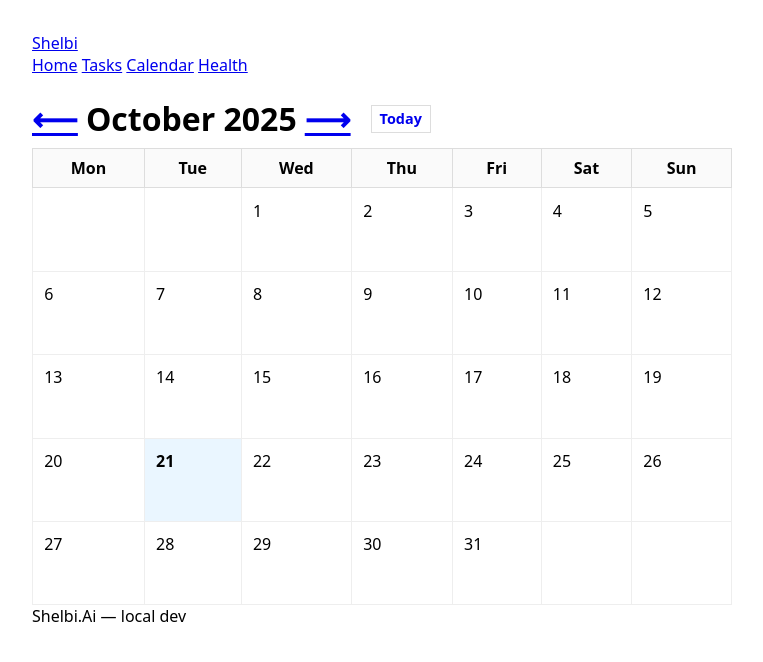
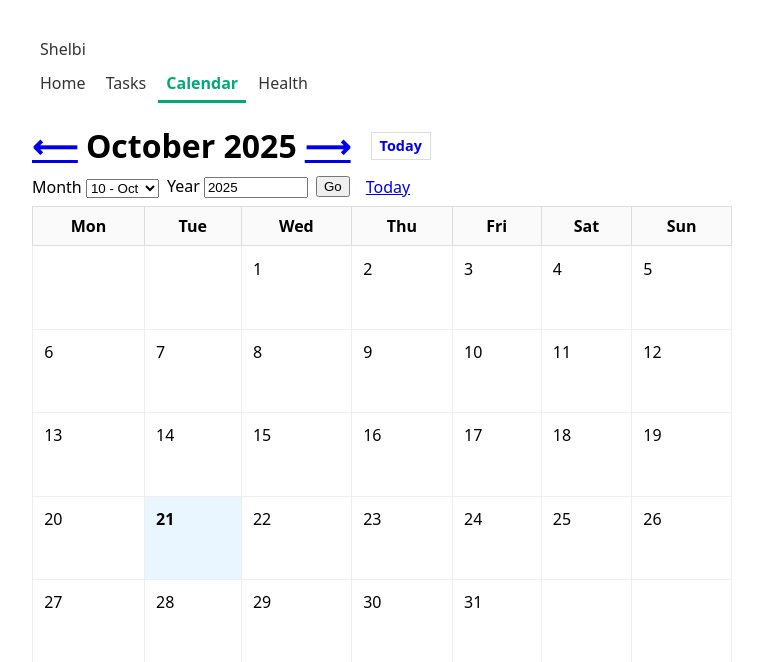
Before and after one commit to myshelbiai/Shelbi.Ai, a Flask app: page /calendar/ in a window 1280 px wide. Shown: the top 662 px of the page, without its empty margins (0-763 px from the left). Run offline with Flask 3, Linux system fonts and the light colour scheme.

Commit message:
Due dates; calendar polish; attachments polish; backup/restore; ignore uploads

```diff
--- a/shelbi/static/style.css
+++ b/shelbi/static/style.css
@@ -1,2 +1,13 @@
 body { font-family: system-ui, Arial, sans-serif; margin: 2rem; }
 h1 { margin-bottom: .5rem; }
+.nav a {
+  padding: 6px 8px;
+  display: inline-block;
+  text-decoration: none;
+  color: #333;
+}
+.nav a.active {
+  color: #0a7;
+  border-bottom: 3px solid #0a7;
+  font-weight: 700;
+}
--- a/shelbi/templates/base.html
+++ b/shelbi/templates/base.html
@@ -9,12 +9,21 @@
 <body>
   <header class="nav">
     <a href="{{ url_for('home') }}">Shelbi</a>
-    <nav>
-      <a href="{{ url_for('home') }}">Home</a>
-      <a href="{{ url_for('tasks_ui') }}">Tasks</a>
-      <a href="{{ url_for('calendar.index') }}">Calendar</a>
-      <a href="{{ url_for('health') }}">Health</a>
-    </nav>
+{% set ep = request.endpoint or '' %}
+<nav>
+  <a href="{{ url_for('home') }}"
+     class="{{ 'active' if ep == 'home' else '' }}">Home</a>
+
+  <a href="{{ url_for('tasks_ui') }}"
+     class="{{ 'active' if ep == 'tasks_ui' or ep.startswith('task_') else '' }}">Tasks</a>
+
+  <a href="{{ url_for('calendar.index') }}"
+     class="{{ 'active' if ep.startswith('calendar.') else '' }}">Calendar</a>
+
+  <a href="{{ url_for('health') }}"
+     class="{{ 'active' if ep == 'health' else '' }}">Health</a>
+</nav>
+
   </header>
 
   <main class="container">
--- a/shelbi/templates/calendar/index.html
+++ b/shelbi/templates/calendar/index.html
@@ -10,6 +10,22 @@
     Today
   </a>
 </h1>
+<div style="margin:.5rem 0;">
+  <form method="get" style="display:flex; gap:.5rem; align-items:center;">
+    <label>Month
+      <select name="m">
+        {% for mnum in range(1,13) %}
+          <option value="{{ mnum }}" {% if mnum == month %}selected{% endif %}>{{ mnum }} - {{ ['','Jan','Feb','Mar','Apr','May','Jun','Jul','Aug','Sep','Oct','Nov','Dec'][mnum] }}</option>
+        {% endfor %}
+      </select>
+    </label>
+    <label>Year
+      <input type="number" name="y" value="{{ year }}" style="width:6rem;">
+    </label>
+    <button type="submit">Go</button>
+    <a href="{{ url_for('calendar.index', y=today.year, m=today.month) }}" style="margin-left:.5rem;">Today</a>
+  </form>
+</div>
 
 
   <table style="border-collapse:collapse;width:100%;max-width:700px;">
```
Also changed, not shown: shelbi/templates/tasks.html (+21 -7 lines), shelbi/shelbi.db, shelbi/templates/restore_db.html (added).
